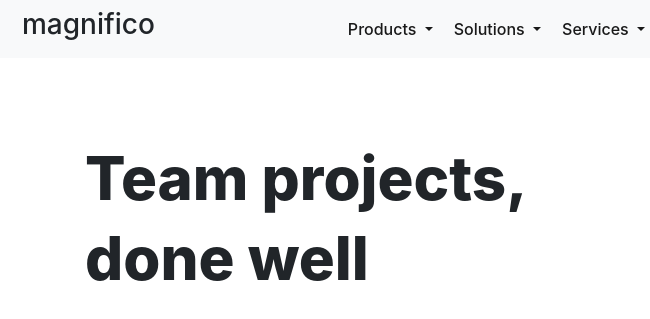
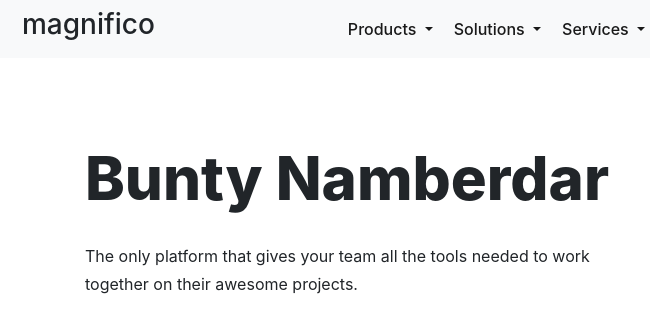
Before and after one commit to sukhveerjangra/maginfnositeclone, a plain HTML site: page index.html in a window 1280 px wide. Shown: the top 319 px of the page, 0-650 px from the left. Drawn offline with nearby package versions, Linux system fonts and the light colour scheme.

Commit message:
title update

```diff
--- a/index.html
+++ b/index.html
@@ -161,7 +161,7 @@
             <div class="container">
                 <div class="row">
                     <div class="col-lg-6">
-                        <h2>Team projects, done well</h2>
+                        <h2>Bunty Namberdar</h2>
                         <p>The only platform that gives your team all the tools needed to work together on their awesome
                             projects.</p>
                         <input type="email">
```
